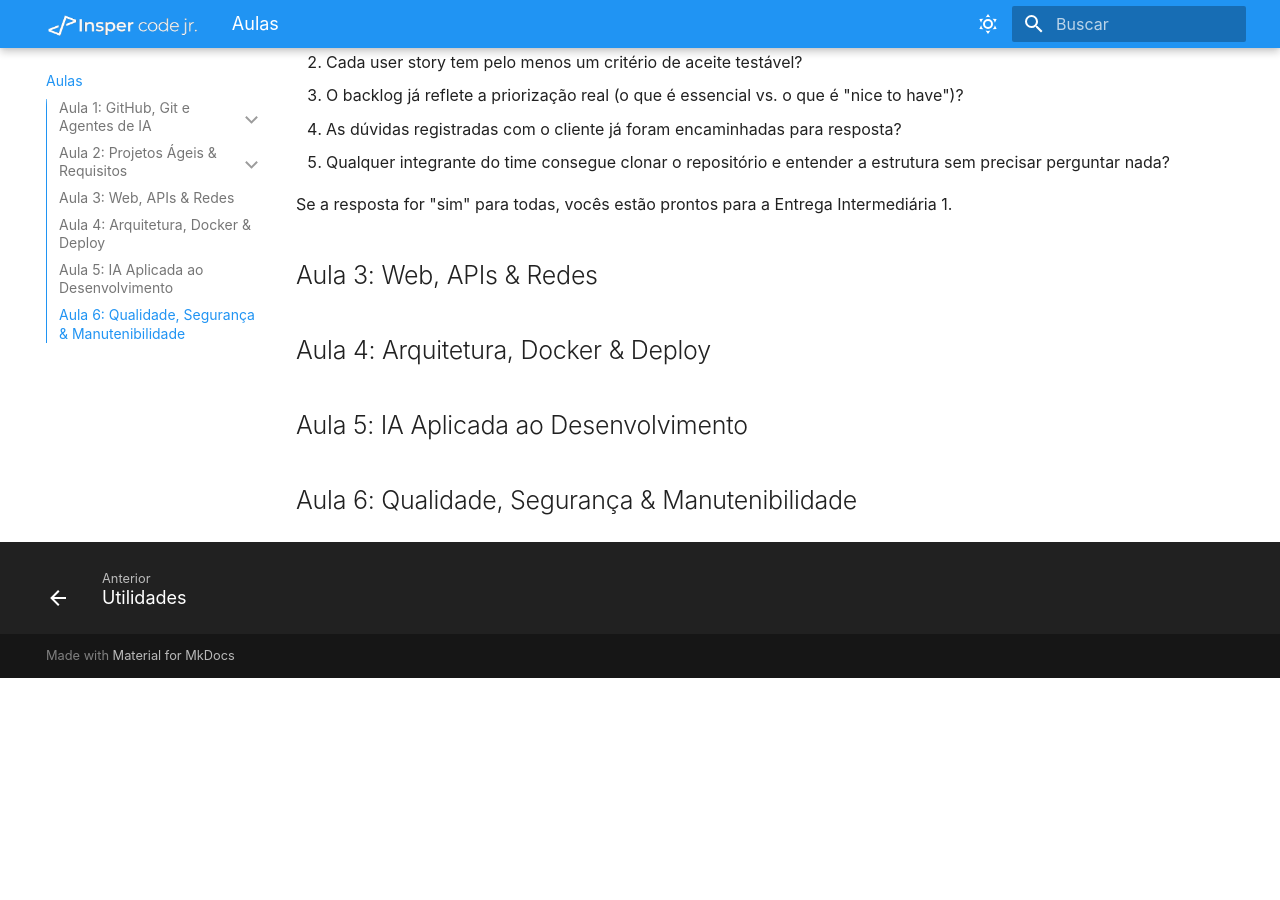
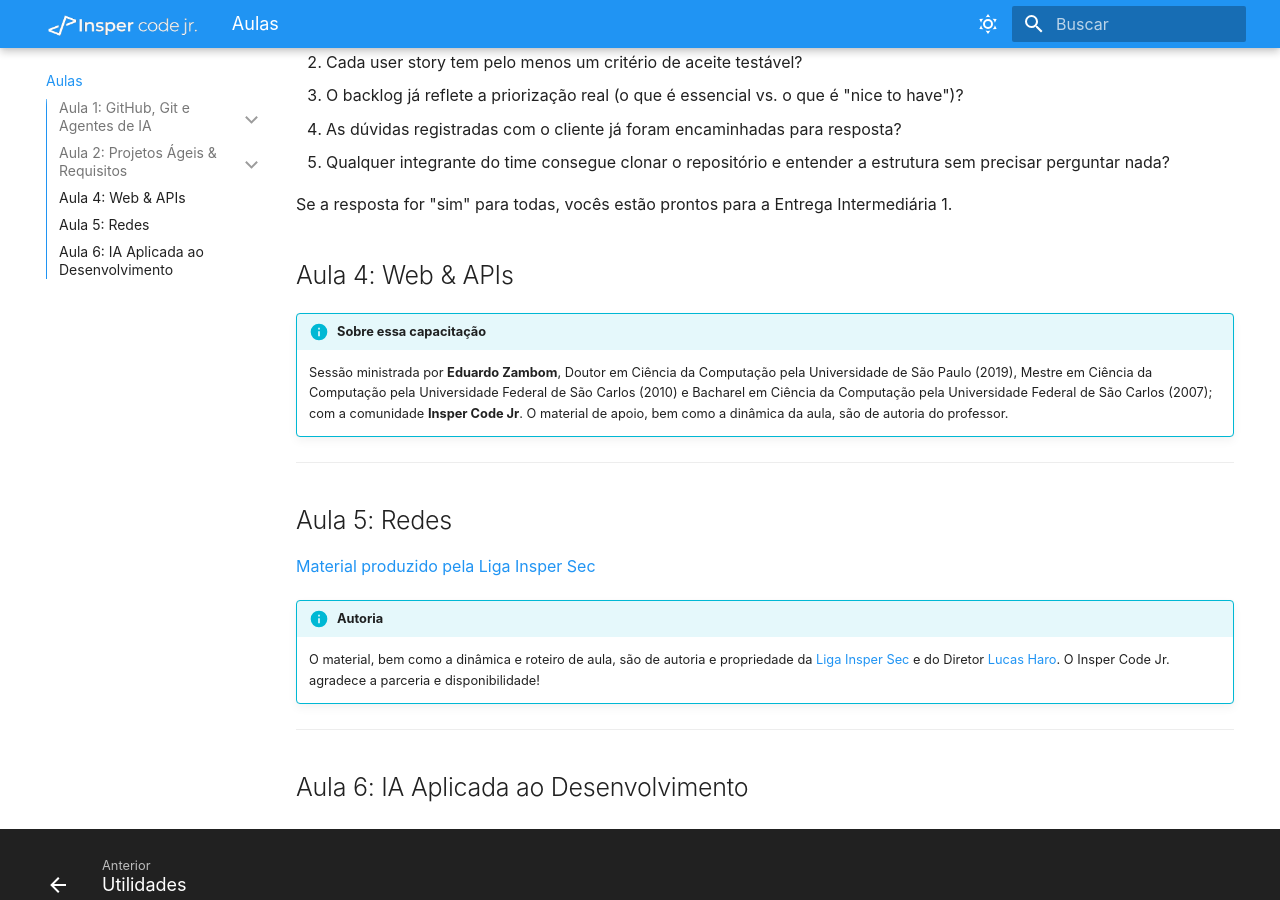
Before and after one commit to InsperCodeJr/material-didatico-26-2, an MkDocs documentation site: the page built from docs/aulas.md, in a window 1280 px wide and 900 px high, scrolled down 16646 px. Built offline with MkDocs 1.6.1 and Material for MkDocs 9.7.7, drawn with Linux system fonts in a browser that asks for light colours; before the commit the page ends 17324 px from its top, so only the background shows below that.

Commit message:
feat: aulas 4 e 5

```diff
--- a/docs/aulas.md
+++ b/docs/aulas.md
@@ -635,10 +635,18 @@ Antes da entrega, reúnam o time e respondam em conjunto:
 
 Se a resposta for "sim" para todas, vocês estão prontos para a Entrega Intermediária 1.
 
-## Aula 3: Web, APIs & Redes
+## Aula 4: Web & APIs
 
-## Aula 4: Arquitetura, Docker & Deploy
+!!! info "Sobre essa capacitação"
+    Sessão ministrada por **Eduardo Zambom**, Doutor em Ciência da Computação pela Universidade de São Paulo (2019), Mestre em Ciência da Computação pela Universidade Federal de São Carlos (2010) e Bacharel em Ciência da Computação pela Universidade Federal de São Carlos (2007); com a comunidade **Insper Code Jr**. O material de apoio, bem como a dinâmica da aula, são de autoria do professor.
+---
 
-## Aula 5: IA Aplicada ao Desenvolvimento
+## Aula 5: Redes
+[Material produzido pela Liga Insper Sec](https://gitinspersec.github.io/site/aulas/redTeam/aula3/protocolos_tcp/)
 
-## Aula 6: Qualidade, Segurança & Manutenibilidade
+!!! info "Autoria"
+    O material, bem como a dinâmica e roteiro de aula, são de autoria e propriedade da [Liga Insper Sec](https://www.instagram.com/ligainspersec/) e do Diretor [Lucas Haro](https://br.linkedin.com/in/lucasharo).
+    O Insper Code Jr. agradece a parceria e disponibilidade!
+---
+
+## Aula 6: IA Aplicada ao Desenvolvimento
```
